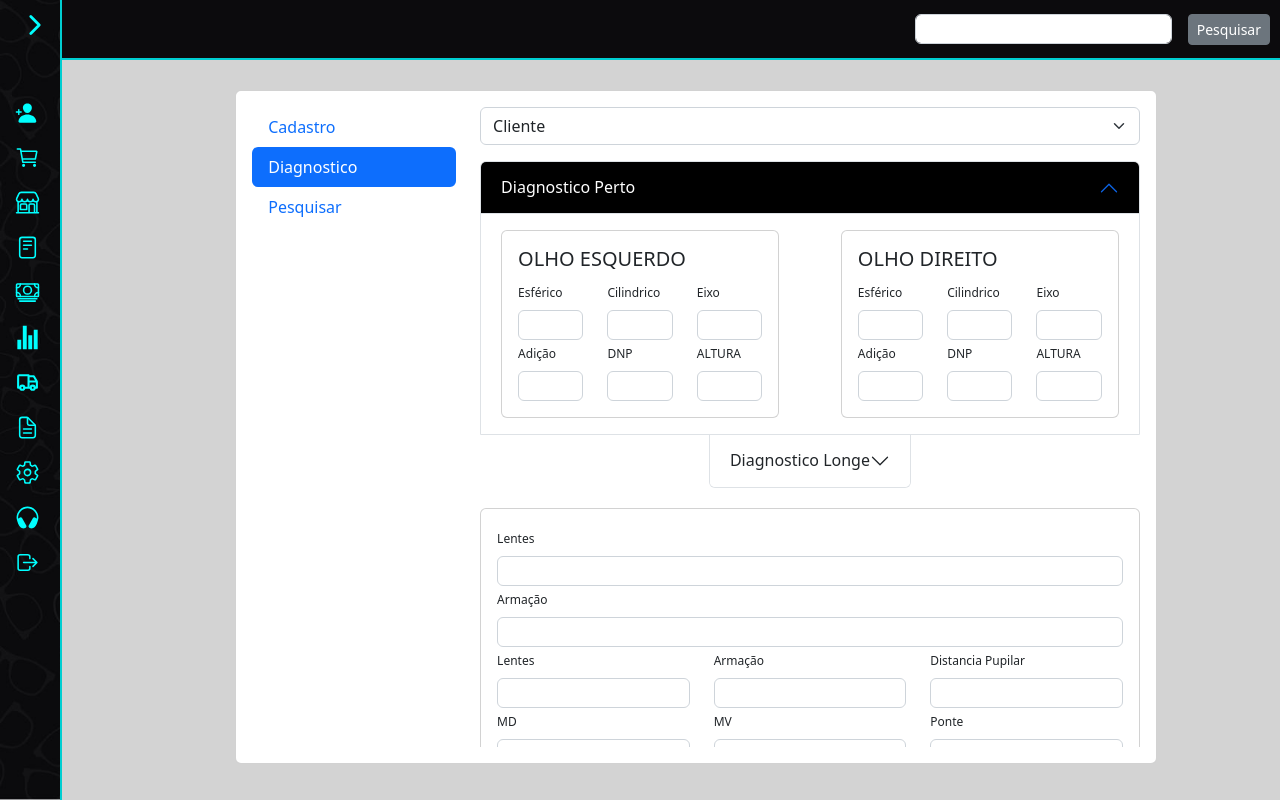
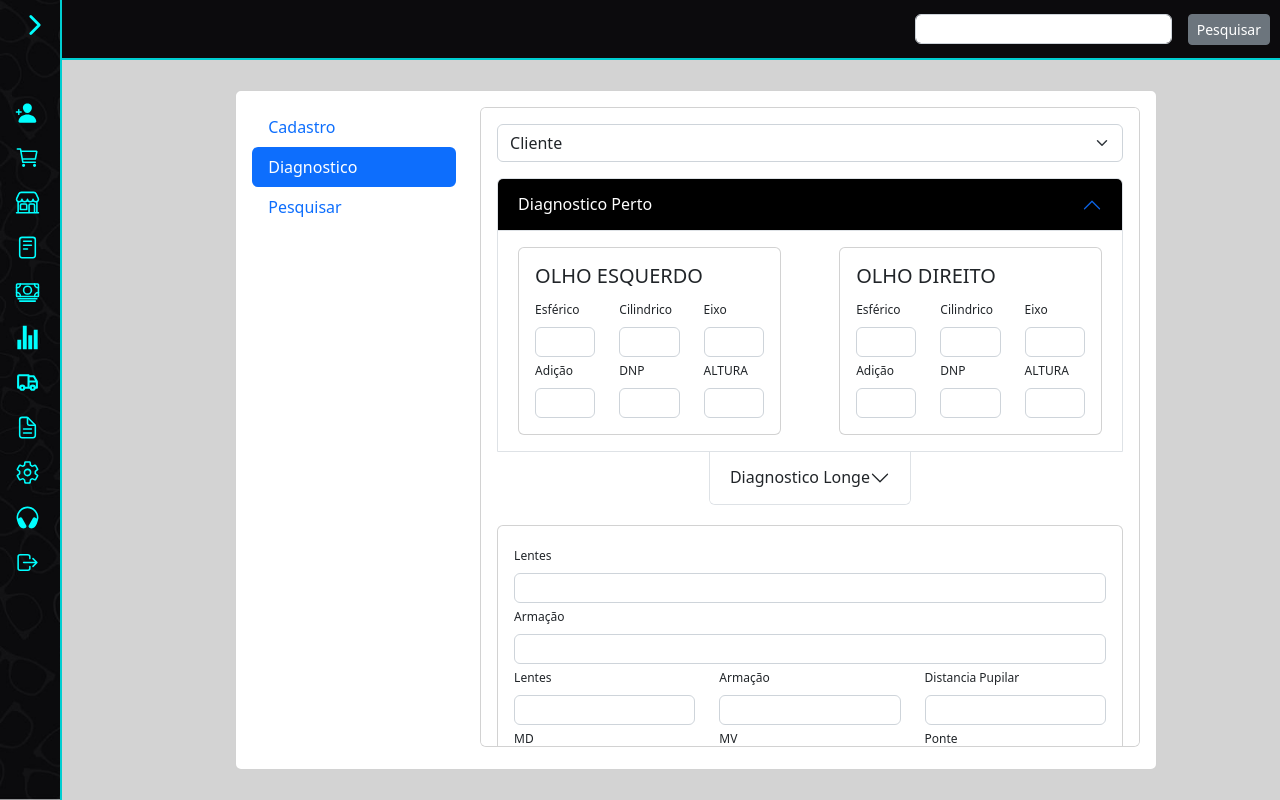
Before and after one commit to leobraboo/FrontSystemGlobal, a React (Vite) app: page /Clients in a window 1280 px wide. Both pictures are taken after a click on the tab "Diagnostico". Built offline with nearby package versions, Linux system fonts and the light colour scheme.

Commit message:
refactor : cards

```diff
--- a/src/components/Clientes/DiagnosisClient/index.tsx
+++ b/src/components/Clientes/DiagnosisClient/index.tsx
@@ -4,7 +4,8 @@ import { DiagAccordion } from './styles';
 
 export function DiagnosisClient() {
   return (
-    <div style={{ overflowY:"scroll", height:"80vh" }}>
+    <Card style={{ overflowY: "scroll", width: "100%", height: "80vh" }}>
+      <Card.Body>
           <Form.Select className="mb-3">
             <option>Cliente</option>
             <option value="1">...</option>
@@ -162,7 +163,7 @@ export function DiagnosisClient() {
               </Accordion.Body>
             </Accordion.Item>
           </DiagAccordion>
-      <Card style={{ width: '100%' , marginBottom:"10px" }}>
+          <Card style={{ width: '100%', marginBottom: "10px" }}>
             <Card.Body>
               <Form>
                 <Form.Group>
@@ -212,7 +213,7 @@ export function DiagnosisClient() {
               Cadastrar
             </Button>
           </ContentButton>
-    </div>
-
+      </Card.Body>
+    </Card>
   )
 }
--- a/src/components/Clientes/RegisterClient/index.tsx
+++ b/src/components/Clientes/RegisterClient/index.tsx
@@ -3,6 +3,8 @@ import { ContentButton } from '../styles';
 
 export function RegisterClient() {
   return (
+    <Card style={{ width: "100%", height: "auto" }}>
+      <Card.Body>
         <Form>
           <Row>
             <Form.Group as={Col}>
@@ -72,5 +74,7 @@ export function RegisterClient() {
             </Button>
           </ContentButton>
         </Form>
+      </Card.Body>
+    </Card>
   )
 }
--- a/src/components/Clientes/index.tsx
+++ b/src/components/Clientes/index.tsx
@@ -6,7 +6,7 @@ import { ContentClient } from './styles';
 export function CClient() {
   return (
     <ContentClient>
-      <Card style={{ marginTop: "90px", width: "80%", height: "auto" }}>
+      <Card style={{ marginTop: "90px", width: "80%", height: "85vh" }}>
         <Card.Body>
           {/* <Tabs
             defaultActiveKey="register"
--- a/src/components/Products/RegisterProduct/index.tsx
+++ b/src/components/Products/RegisterProduct/index.tsx
@@ -2,6 +2,8 @@ import { Button, Col, Row, Card, Form } from 'react-bootstrap';
 
 export function RegisterProduct() {
   return (
+    <Card style={{ width: "100%", height: "auto" }}>
+      <Card.Body>
         <Form>
           <Row className="mb-3">
             <Form.Group as={Col}>
@@ -49,11 +51,13 @@ export function RegisterProduct() {
 
           <Form.Group className='mb-3'>
             <Form.Label>Descrição</Form.Label>
-        <Form.Control as="textarea" style={{ height:"100px" }} />
+            <Form.Control as="textarea" style={{ height: "100px" }} />
           </Form.Group>
           <Button variant="primary" type="button">
             Cadastrar
           </Button>
         </Form>
+      </Card.Body>
+    </Card>
   )
 }
```
Lines whose indentation alone changed are shown as unchanged.
